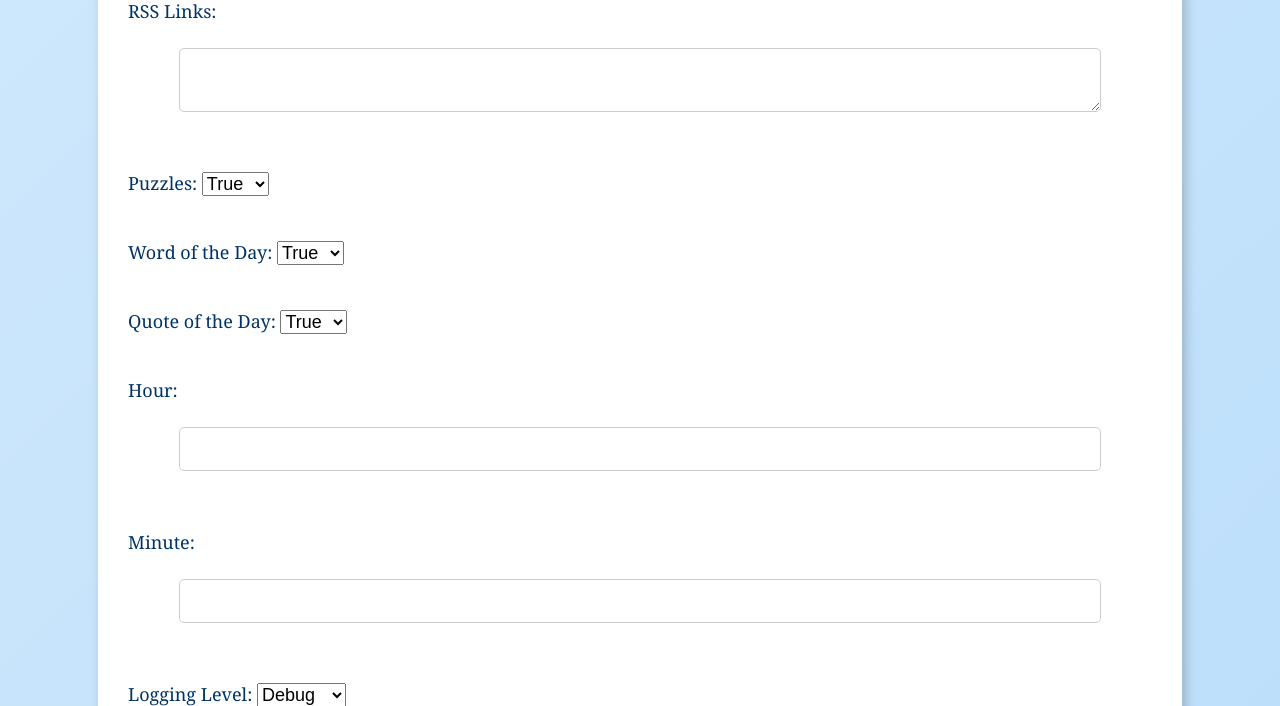
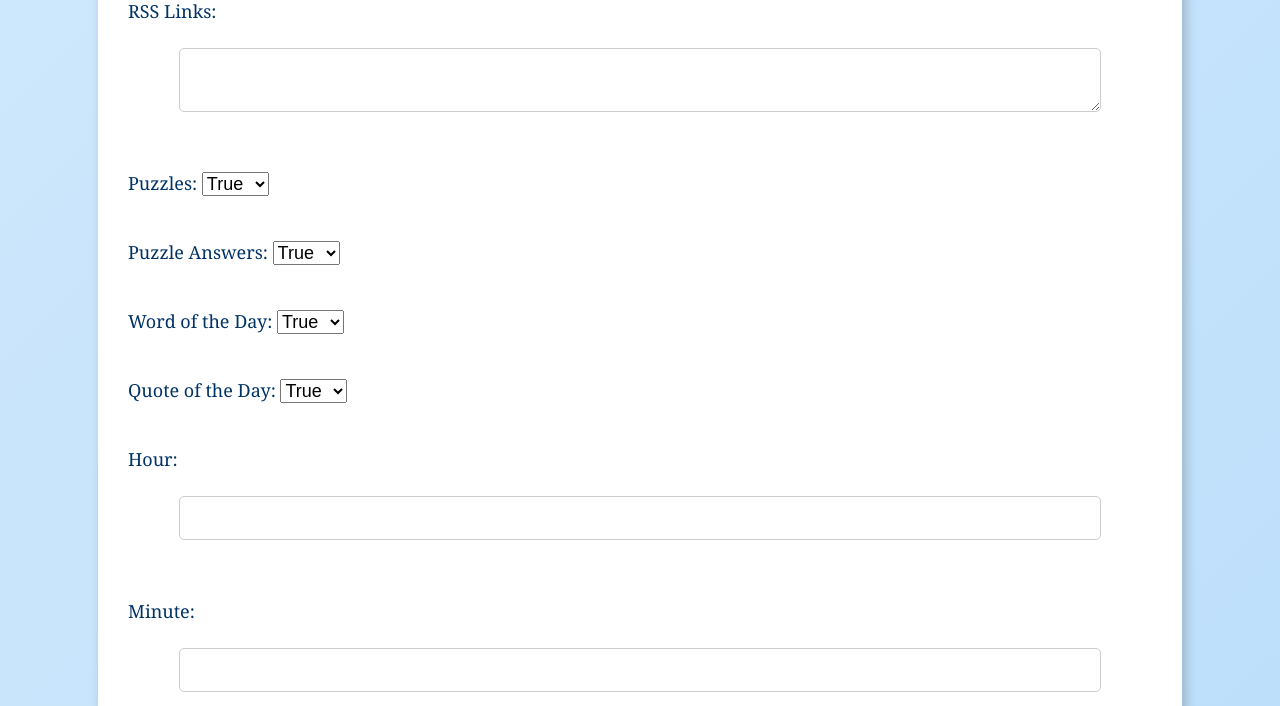
Before and after one commit to tdavis6/dailySummaryEmail, a Flask app: template templates/index.html in a window 1280 px wide. Shown: the part 2799-3505 px from the top of the page. Run offline with Flask 3, Linux system fonts and the light colour scheme; the template is opened without the code that fills it, so the values that code supplies are empty; parts of the project's set-up code (start-up, migrations or seed data) failed here and were passed over.

Commit message:
fix #144, fix #127

```diff
--- a/requirements.txt
+++ b/requirements.txt
@@ -17,3 +17,4 @@ openai~=1.55.3
 todoist_api_python~=2.1.7
 py-sudoku~=2.0.0
 Werkzeug~=3.1.3
+word_search_generator~=3.5.3
--- a/src/gen_sudoku.py
+++ b/src/gen_sudoku.py
@@ -1,7 +1,8 @@
 import logging
+import random
+
 from sudoku import Sudoku
-from sudoku.sudoku import _SudokuSolver, UnsolvableSudoku
-import random
+from sudoku.sudoku import UnsolvableSudoku
 
 
 def gen_sudoku(n=3, difficulty=0.5, max_retries=100):
--- a/src/main.py
+++ b/src/main.py
@@ -103,6 +103,7 @@ def initialize_config():
         "WEBCAL_LINKS",
         "RSS_LINKS",
         "PUZZLES",
+        "PUZZLES_ANSWERS",
         "WOTD",
         "QOTD",
         "TIMEZONE",
@@ -146,7 +147,7 @@ def refresh_configuration_variables():
     global RECIPIENT_EMAIL, RECIPIENT_NAME, SENDER_EMAIL, SMTP_USERNAME, SMTP_PASSWORD
     global SMTP_HOST, SMTP_PORT, OPENAI_API_KEY, ENABLE_SUMMARY, UNIT_SYSTEM, TIME_SYSTEM
     global LATITUDE, LONGITUDE, ADDRESS, WEATHER, TODOIST_API_KEY, VIKUNJA_API_KEY
-    global VIKUNJA_BASE_URL, WEBCAL_LINKS, RSS_LINKS, PUZZLES, WOTD, QOTD
+    global VIKUNJA_BASE_URL, WEBCAL_LINKS, RSS_LINKS, PUZZLES, PUZZLES_ANSWERS, WOTD, QOTD
     global TIMEZONE, HOUR, MINUTE, LOGGING_LEVEL, timezone, scheduler
 
     # Keep old values to detect changes
@@ -179,6 +180,7 @@ def refresh_configuration_variables():
     WEBCAL_LINKS = config.get("WEBCAL_LINKS")
     RSS_LINKS = config.get("RSS_LINKS", False)
     PUZZLES = config.get("PUZZLES", False)
+    PUZZLES_ANSWERS = config.get("PUZZLES_ANSWERS", False)
     WOTD = config.get("WOTD", False)
     QOTD = config.get("QOTD", False)
     TIMEZONE = config.get("TIMEZONE", None)
@@ -351,6 +353,8 @@ def get_word_of_the_day():
 def get_puzzles_of_the_day():
     if PUZZLES and PUZZLES in ["True", "true", True]:
         puzzles, puzzles_ans = get_puzzles()
+        if not PUZZLES_ANSWERS or PUZZLES_ANSWERS not in ["True", "true", True]:
+            puzzles_ans = ""
         logging.debug("Puzzles obtained.")
         return puzzles, puzzles_ans
     return "", ""
@@ -548,6 +552,7 @@ VIKUNJA_BASE_URL = get_config_value("VIKUNJA_BASE_URL")
 WEBCAL_LINKS = get_config_value("WEBCAL_LINKS")
 RSS_LINKS = get_config_value("RSS_LINKS", False)
 PUZZLES = get_config_value("PUZZLES", False)
+PUZZLES_ANSWERS = get_config_value("PUZZLES_ANSWERS", False)
 WOTD = get_config_value("WOTD", False)
 QOTD = get_config_value("QOTD", False)
 TIMEZONE = get_config_value("TIMEZONE", None)
--- a/templates/index.html
+++ b/templates/index.html
@@ -114,6 +114,13 @@
         </select>
       </label><br>
       <label>
+        Puzzle Answers:
+        <select name="PUZZLES_ANSWERS" style="font-size: large;">
+          <option value="True">True</option>
+          <option value="False">False</option>
+        </select>
+      </label><br>
+      <label>
         Word of the Day:
         <select name="WOTD" style="font-size: large;">
           <option value="True">True</option>
--- a/version.json
+++ b/version.json
@@ -1,3 +1,3 @@
 {
-  "version": "v2.2.0-beta.0"
+  "version": "v2.2.0-beta.1"
 }
```
Also changed, not shown: src/get_puzzles.py (+22 -2 lines), README.md, 1 other file.
